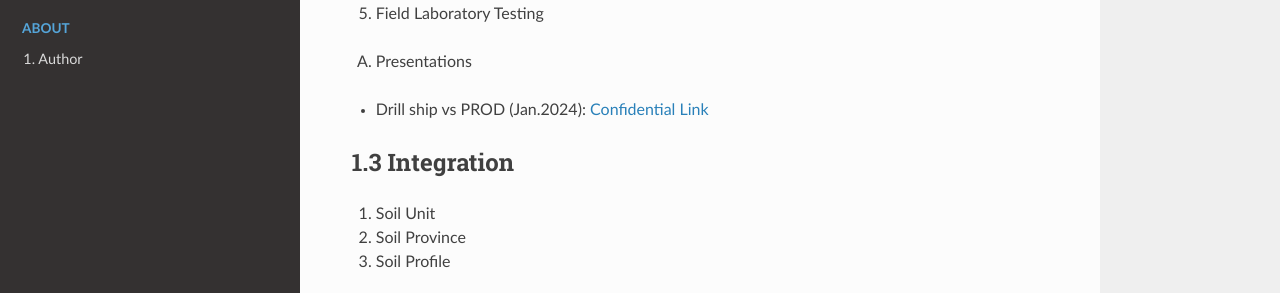
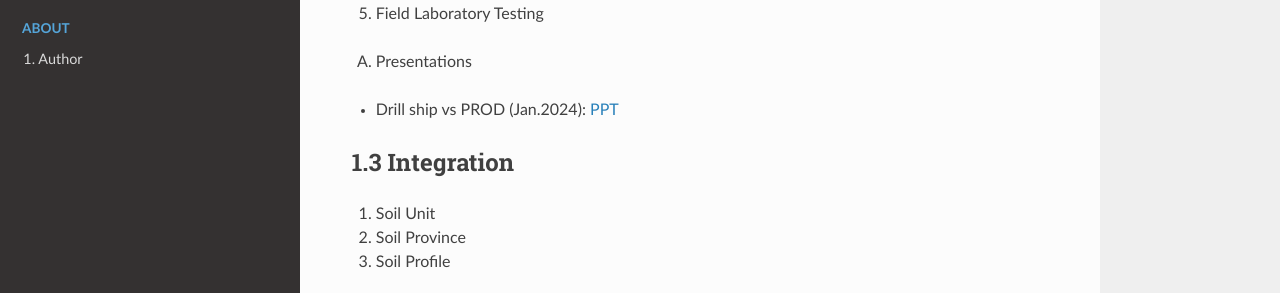
Before and after one commit to jrson11/GeoSohn, a Sphinx documentation site: the page built from docs/source/1-Site_Investigation.rst, in a window 1280 px wide and 997 px high. Shown: the part 534-827 px from the top of the window. Built offline with Sphinx 7.4.7 and the Read the Docs theme 2.0.0, drawn with Linux system fonts in a browser that asks for light colours; pages that are not in the unit, such as notebooks, are missing from menus.

Commit message:
Update 1-Site_Investigation.rst

```diff
--- a/docs/source/1-Site_Investigation.rst
+++ b/docs/source/1-Site_Investigation.rst
@@ -33,7 +33,7 @@
 
 A. Presentations
 
-- Drill ship vs PROD (Jan.2024): `Confidential Link <https://bp365-my.sharepoint.com/:p:/g/personal/jung_sohn_bp_com/EU_X7owC-gFBvuH80eOZSUABVG--Z-htr7CU14buP3owXg?e=m9wsk2>`_
+- Drill ship vs PROD (Jan.2024): `PPT <https://bp365-my.sharepoint.com/:p:/g/personal/jung_sohn_bp_com/EU_X7owC-gFBvuH80eOZSUABVG--Z-htr7CU14buP3owXg?e=m9wsk2>`_
 
 1.3 Integration
 ----------------
```
